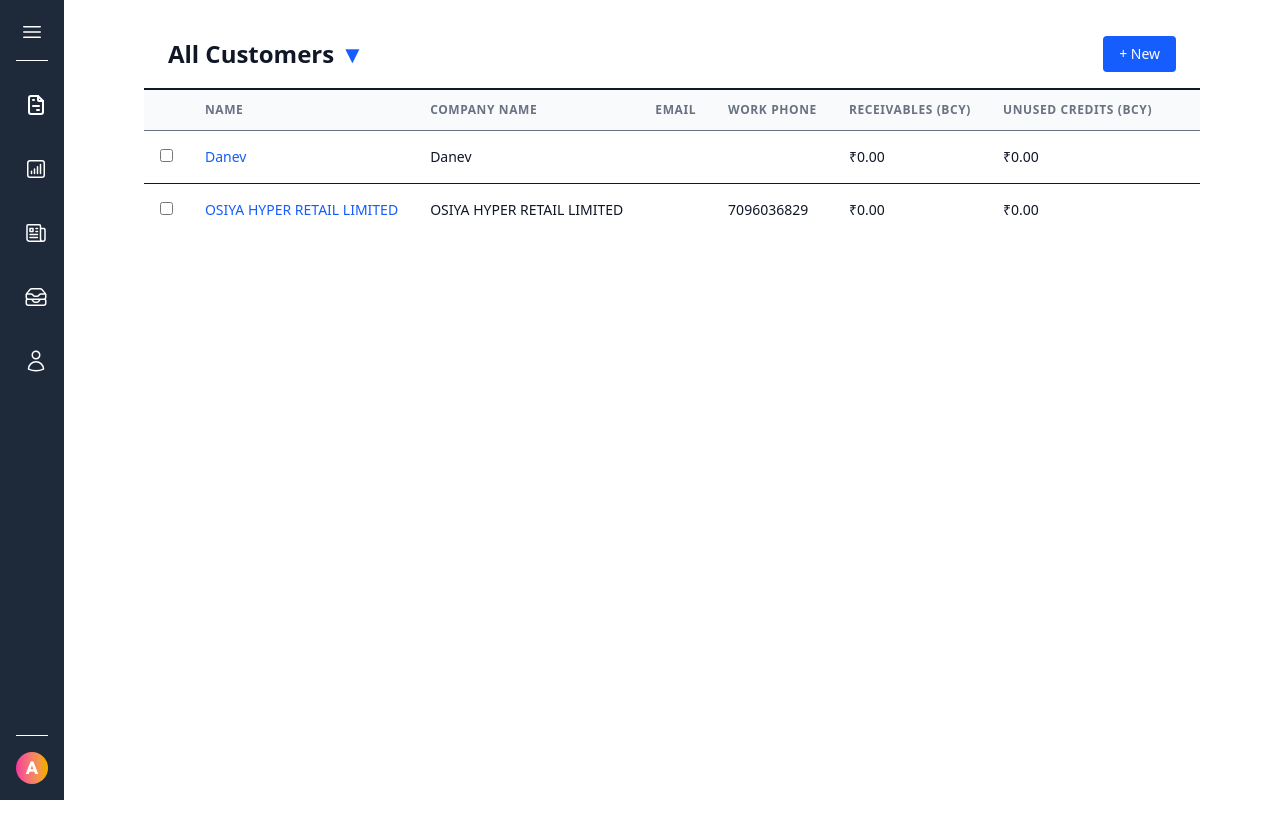
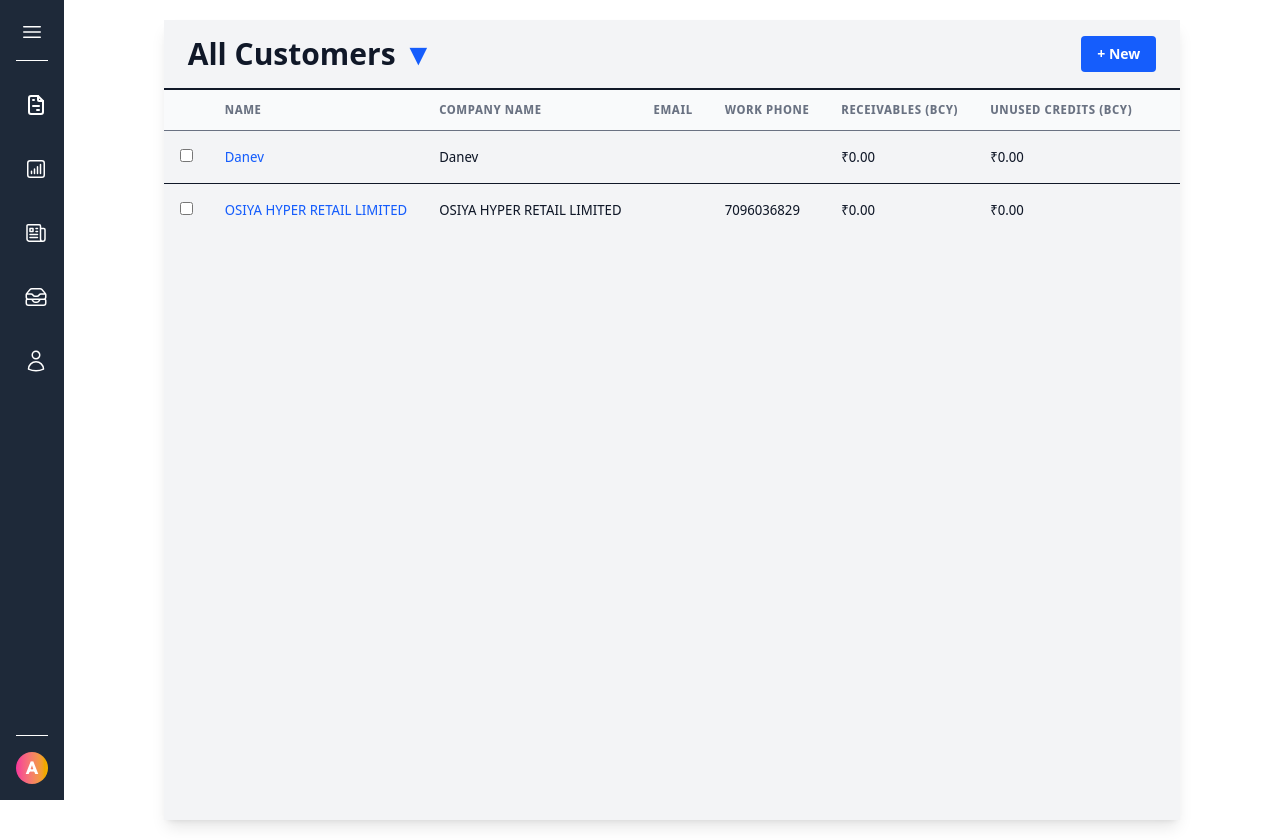
Before and after one commit to MukhiVivek/Business-Management, a React (Vite) app in the folder Frontend/: page /customers in a window 1280 px wide. Built offline with nearby package versions, Linux system fonts and the light colour scheme; no server answers.

Commit message:
customer list bg update, added readme file

```diff
--- a/Frontend/src/App.css
+++ b/Frontend/src/App.css
@@ -10,3 +10,7 @@
 .invoice {
   font-family: "Noto Sans Display", serif;
 }
+
+.customers {
+  font-family: "Noto Sans Display", serif;
+}
--- a/Frontend/src/landing_page/Customers/Component/CustomersList.jsx
+++ b/Frontend/src/landing_page/Customers/Component/CustomersList.jsx
@@ -1,9 +1,11 @@
+import '../../../App.css'
+
 function CustomersList() {
   return (
 
-    <div className="overflow-x-auto">
+    <div className="customers overflow-x-auto">
       <table className="min-w-full table-auto border-t text-left">
-        <thead className="bg-gray-50 text-gray-500 uppercase text-xs tracking-wider border-b">
+        <thead className="bg-gray-50 text-gray-500 uppercase text-xs tracking-wider border-b dark:bg-gray-100">
           <tr>
             <th className="px-4 py-3">
               <i className="fas fa-sliders-h"></i>
--- a/Frontend/src/landing_page/Customers/Component/Top.jsx
+++ b/Frontend/src/landing_page/Customers/Component/Top.jsx
@@ -1,10 +1,12 @@
+import React from 'react'
+
 function Top() {
     return (
         <div className="flex items-center justify-between border-b px-6 py-4">
-            <div className="text-2xl font-semibold">All Customers <span className="text-blue-600">▼</span></div>
+            <div className="text-3xl font-semibold">All Customers <span className="text-blue-600">▼</span></div>
             <div className="flex items-center gap-3">
                 <button
-                className="bg-blue-600 hover:bg-blue-700 text-white px-4 py-2 rounded"
+                className="bg-blue-600 font-bold hover:bg-blue-700 text-white px-4 py-2 rounded"
                 onClick={() => window.location.href = '/customers/add'}
                 >
                     + New
--- a/Frontend/src/landing_page/Customers/Customers.jsx
+++ b/Frontend/src/landing_page/Customers/Customers.jsx
@@ -1,11 +1,12 @@
 import React from 'react'
 import Top from './Component/Top'
 import CustomersList from './Component/CustomersList'
+import '../../App.css'
 
 const Customers = () => {
   return (
-    <div className='flex justify-center py-5'>
-      <div className="bg-white min-h-screen font-sans text-sm text-gray-900">
+    <div className='customers flex justify-center py-5 rounded-lg sm:rounded-lg'>
+      <div className="bg-gray-100 shadow-lg min-h-screen font-sans text-sm text-gray-900">
         <Top />
         <CustomersList />
       </div>
```
Also changed, not shown: 1 other file (tests, documents, lock files or other folders).
